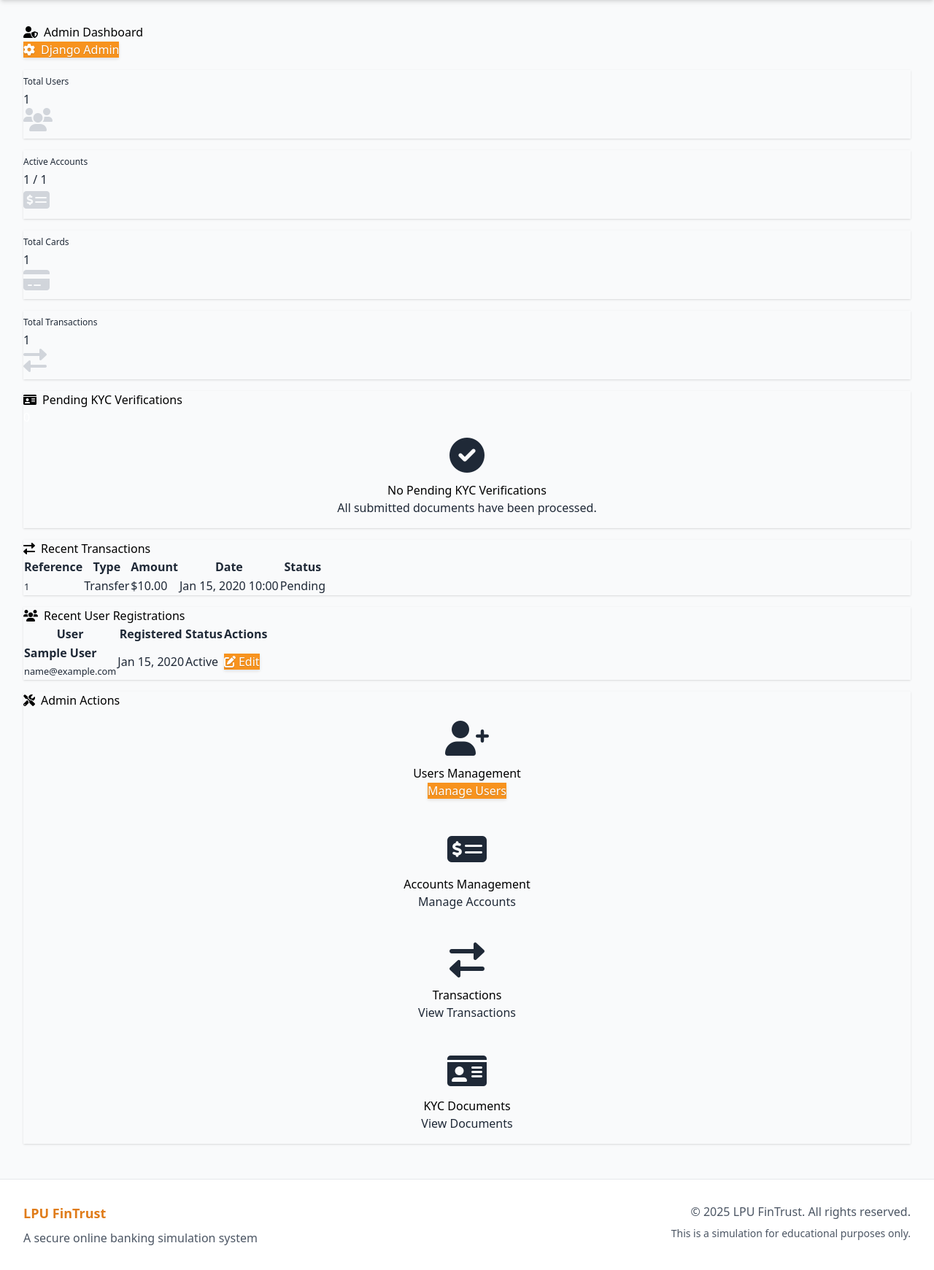
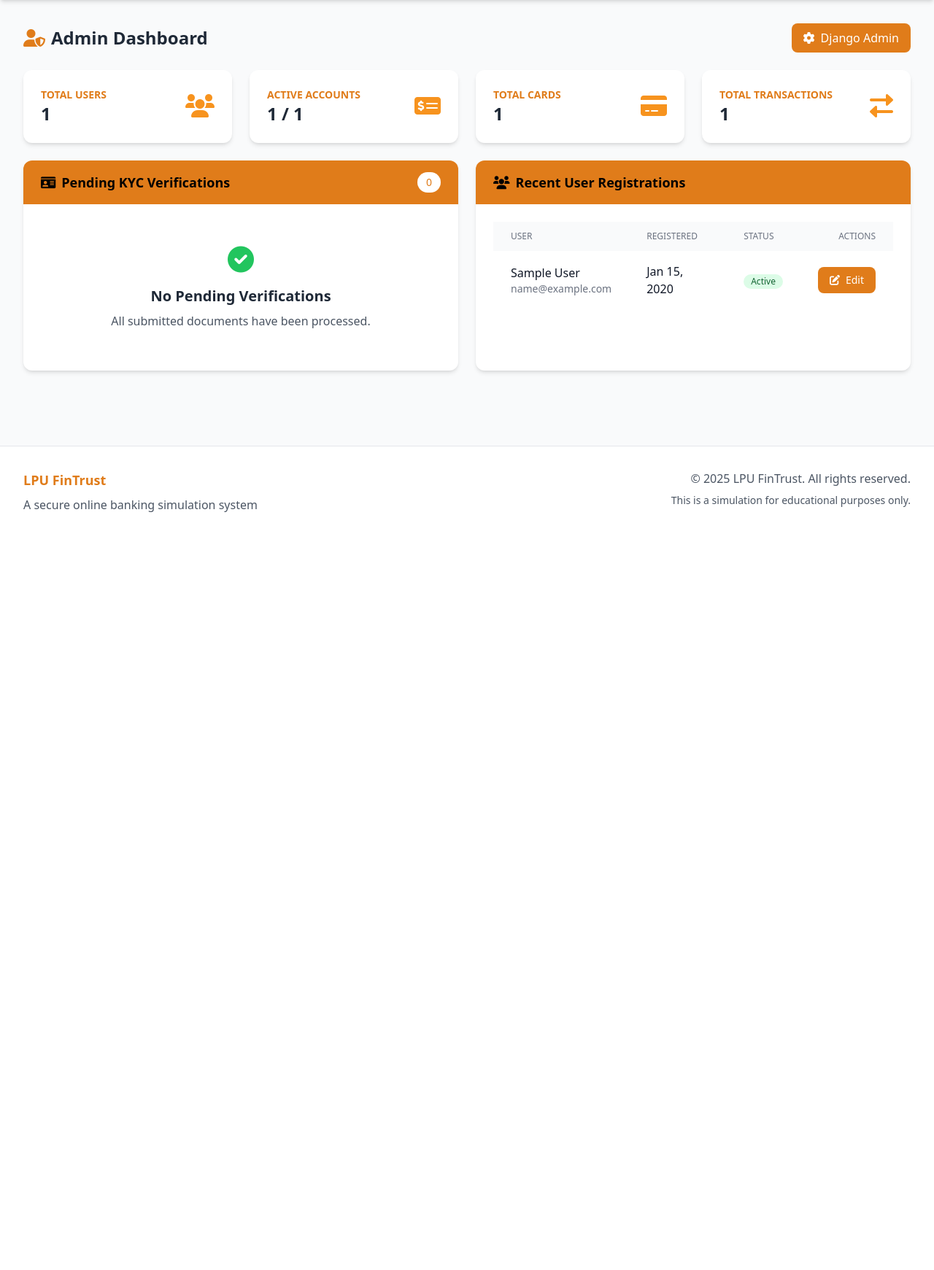
Before and after one commit to joseyawovi/SecureBanking, a Django app: page /dashboard/admin/ in a window 1280 px wide. Shown: the part 64-1805 px from the top of the page at 73% size. After the commit the page ends 766 px from the top, so only its background shows below. Run offline with Django 4.2, Linux system fonts and the light colour scheme; a user stored in the database is signed in; tables that the repository leaves empty hold one stand-in row (values such as "Sample post"); some libraries are stand-ins or nearby versions.

Commit message:
Assistant checkpoint: Update admin dashboard and enhance form styling
Assistant generated file changes:
- banking_system/templates/dashboard/admin_dashboard.html: Modernize admin dashboard with better styling and layout
- banking_system/static/css/style.css: Add enhanced form styling

---

User prompt:

update the form fields and enhance the admin dashboard

Replit-Commit-Author: Assistant
Replit-Commit-Session-Id: 6c52e9f2-af6d-4836-97a5-79d86ed59caf

```diff
--- a/banking_system/templates/dashboard/admin_dashboard.html
+++ b/banking_system/templates/dashboard/admin_dashboard.html
@@ -1,227 +1,107 @@
 {% extends 'base.html' %}
 {% load static %}
 
-{% block title %}Admin Dashboard - SecureBank{% endblock %}
+{% block title %}Admin Dashboard - LPU FinTrust{% endblock %}
 
 {% block content %}
-<div class="d-flex justify-content-between align-items-center mb-4">
-    <h2 class="mb-0"><i class="fas fa-user-shield me-2 text-primary"></i>Admin Dashboard</h2>
-    <a href="{% url 'admin:index' %}" class="btn btn-primary">
-        <i class="fas fa-cog me-2"></i>Django Admin
+<div class="flex justify-between items-center mb-6">
+    <h2 class="text-2xl font-bold text-gray-800"><i class="fas fa-user-shield text-primary-600 mr-2"></i>Admin Dashboard</h2>
+    <a href="{% url 'admin:index' %}" class="bg-primary-600 hover:bg-primary-700 text-white px-4 py-2 rounded-lg transition-all">
+        <i class="fas fa-cog mr-2"></i>Django Admin
     </a>
 </div>
 
 <!-- System Stats Cards -->
-<div class="row mb-4">
-    <div class="col-xl-3 col-md-6 mb-4">
-        <div class="card border-left-primary shadow h-100 py-2">
-            <div class="card-body">
-                <div class="row no-gutters align-items-center">
-                    <div class="col mr-2">
-                        <div class="text-xs font-weight-bold text-primary text-uppercase mb-1">
-                            Total Users</div>
-                        <div class="h5 mb-0 font-weight-bold text-gray-800">{{ total_users }}</div>
-                    </div>
-                    <div class="col-auto">
-                        <i class="fas fa-users fa-2x text-gray-300"></i>
-                    </div>
+<div class="grid grid-cols-1 md:grid-cols-2 lg:grid-cols-4 gap-6 mb-6">
+    <div class="bg-white rounded-xl shadow-md overflow-hidden">
+        <div class="p-6">
+            <div class="flex items-center justify-between">
+                <div>
+                    <p class="text-sm font-semibold text-primary-600 uppercase">Total Users</p>
+                    <p class="text-2xl font-bold text-gray-800">{{ total_users }}</p>
+                </div>
+                <div class="text-primary-500">
+                    <i class="fas fa-users fa-2x"></i>
                 </div>
             </div>
         </div>
     </div>
 
-    <div class="col-xl-3 col-md-6 mb-4">
-        <div class="card border-left-success shadow h-100 py-2">
-            <div class="card-body">
-                <div class="row no-gutters align-items-center">
-                    <div class="col mr-2">
-                        <div class="text-xs font-weight-bold text-success text-uppercase mb-1">
-                            Active Accounts</div>
-                        <div class="h5 mb-0 font-weight-bold text-gray-800">{{ total_active_accounts }} / {{ total_accounts }}</div>
-                    </div>
-                    <div class="col-auto">
-                        <i class="fas fa-money-check-alt fa-2x text-gray-300"></i>
-                    </div>
+    <div class="bg-white rounded-xl shadow-md overflow-hidden">
+        <div class="p-6">
+            <div class="flex items-center justify-between">
+                <div>
+                    <p class="text-sm font-semibold text-primary-600 uppercase">Active Accounts</p>
+                    <p class="text-2xl font-bold text-gray-800">{{ total_active_accounts }} / {{ total_accounts }}</p>
+                </div>
+                <div class="text-primary-500">
+                    <i class="fas fa-money-check-alt fa-2x"></i>
                 </div>
             </div>
         </div>
     </div>
 
-    <div class="col-xl-3 col-md-6 mb-4">
-        <div class="card border-left-info shadow h-100 py-2">
-            <div class="card-body">
-                <div class="row no-gutters align-items-center">
-                    <div class="col mr-2">
-                        <div class="text-xs font-weight-bold text-info text-uppercase mb-1">
-                            Total Cards</div>
-                        <div class="h5 mb-0 font-weight-bold text-gray-800">{{ total_cards }}</div>
-                    </div>
-                    <div class="col-auto">
-                        <i class="fas fa-credit-card fa-2x text-gray-300"></i>
-                    </div>
+    <div class="bg-white rounded-xl shadow-md overflow-hidden">
+        <div class="p-6">
+            <div class="flex items-center justify-between">
+                <div>
+                    <p class="text-sm font-semibold text-primary-600 uppercase">Total Cards</p>
+                    <p class="text-2xl font-bold text-gray-800">{{ total_cards }}</p>
+                </div>
+                <div class="text-primary-500">
+                    <i class="fas fa-credit-card fa-2x"></i>
                 </div>
             </div>
         </div>
     </div>
 
-    <div class="col-xl-3 col-md-6 mb-4">
-        <div class="card border-left-warning shadow h-100 py-2">
-            <div class="card-body">
-                <div class="row no-gutters align-items-center">
-                    <div class="col mr-2">
-                        <div class="text-xs font-weight-bold text-warning text-uppercase mb-1">
-                            Total Transactions</div>
-                        <div class="h5 mb-0 font-weight-bold text-gray-800">{{ total_transactions }}</div>
-                    </div>
-                    <div class="col-auto">
-                        <i class="fas fa-exchange-alt fa-2x text-gray-300"></i>
-                    </div>
+    <div class="bg-white rounded-xl shadow-md overflow-hidden">
+        <div class="p-6">
+            <div class="flex items-center justify-between">
+                <div>
+                    <p class="text-sm font-semibold text-primary-600 uppercase">Total Transactions</p>
+                    <p class="text-2xl font-bold text-gray-800">{{ total_transactions }}</p>
+                </div>
+                <div class="text-primary-500">
+                    <i class="fas fa-exchange-alt fa-2x"></i>
                 </div>
             </div>
         </div>
     </div>
 </div>
 
-<div class="row">
-    <!-- Pending KYC Column -->
-    <div class="col-lg-6">
-        <div class="card shadow mb-4">
-            <div class="card-header bg-primary text-white d-flex justify-content-between align-items-center">
-                <h5 class="mb-0"><i class="fas fa-id-card me-2"></i>Pending KYC Verifications</h5>
-                <span class="badge bg-light text-dark">{{ pending_kyc.count }}</span>
-            </div>
-            <div class="card-body p-0">
-                {% if pending_kyc %}
-                    <div class="table-responsive">
-                        <table class="table table-hover mb-0">
-                            <thead class="table-light">
-                                <tr>
-                                    <th>User</th>
-                                    <th>Document Type</th>
-                                    <th>Uploaded</th>
-                                    <th>Actions</th>
-                                </tr>
-                            </thead>
-                            <tbody>
-                                {% for document in pending_kyc %}
-                                    <tr>
-                                        <td>
-                                            <strong>{{ document.user.full_name }}</strong><br>
-                                            <small class="text-muted">{{ document.user.email }}</small>
-                                        </td>
-                                        <td>{{ document.get_document_type_display }}</td>
-                                        <td>{{ document.uploaded_at|date:"M d, Y" }}</td>
-                                        <td>
-                                            <a href="{% url 'dashboard:verify_kyc_document' document.id %}" class="btn btn-sm btn-primary">
-                                                <i class="fas fa-check-circle me-1"></i>Review
-                                            </a>
-                                        </td>
-                                    </tr>
-                                {% endfor %}
-                            </tbody>
-                        </table>
-                    </div>
-                {% else %}
-                    <div class="text-center py-4">
-                        <i class="fas fa-check-circle text-success fa-3x mb-3"></i>
-                        <h6>No Pending KYC Verifications</h6>
-                        <p class="text-muted">All submitted documents have been processed.</p>
-                    </div>
-                {% endif %}
-            </div>
+<div class="grid grid-cols-1 lg:grid-cols-2 gap-6">
+    <!-- Pending KYC -->
+    <div class="bg-white rounded-xl shadow-md overflow-hidden">
+        <div class="bg-primary-600 text-white px-6 py-4 flex justify-between items-center">
+            <h3 class="text-lg font-semibold"><i class="fas fa-id-card mr-2"></i>Pending KYC Verifications</h3>
+            <span class="bg-white text-primary-600 px-3 py-1 rounded-full text-sm">{{ pending_kyc.count }}</span>
         </div>
-
-        <!-- Recent Transactions -->
-        <div class="card shadow mb-4">
-            <div class="card-header bg-primary text-white">
-                <h5 class="mb-0"><i class="fas fa-exchange-alt me-2"></i>Recent Transactions</h5>
-            </div>
-            <div class="card-body p-0">
-                <div class="table-responsive">
-                    <table class="table table-hover mb-0">
-                        <thead class="table-light">
+        <div class="p-6">
+            {% if pending_kyc %}
+                <div class="overflow-x-auto">
+                    <table class="min-w-full">
+                        <thead class="bg-gray-50">
                             <tr>
-                                <th>Reference</th>
-                                <th>Type</th>
-                                <th>Amount</th>
-                                <th>Date</th>
-                                <th>Status</th>
+                                <th class="px-6 py-3 text-left text-xs font-medium text-gray-500 uppercase">User</th>
+                                <th class="px-6 py-3 text-left text-xs font-medium text-gray-500 uppercase">Document Type</th>
+                                <th class="px-6 py-3 text-left text-xs font-medium text-gray-500 uppercase">Uploaded</th>
+                                <th class="px-6 py-3 text-right text-xs font-medium text-gray-500 uppercase">Actions</th>
                             </tr>
                         </thead>
-                        <tbody>
-                            {% for transaction in recent_transactions %}
-                                <tr>
-                                    <td>
-                                        <small>{{ transaction.reference_id|truncatechars:10 }}</small>
+                        <tbody class="divide-y divide-gray-200">
+                            {% for document in pending_kyc %}
+                                <tr class="hover:bg-gray-50">
+                                    <td class="px-6 py-4">
+                                        <div class="font-medium text-gray-900">{{ document.user.full_name }}</div>
+                                        <div class="text-sm text-gray-500">{{ document.user.email }}</div>
                                     </td>
-                                    <td>
-                                        {% if transaction.transaction_type == 'transfer' %}
-                                            <span class="badge bg-primary">Transfer</span>
-                                        {% elif transaction.transaction_type == 'deposit' %}
-                                            <span class="badge bg-success">Deposit</span>
-                                        {% elif transaction.transaction_type == 'withdrawal' %}
-                                            <span class="badge bg-warning text-dark">Withdrawal</span>
-                                        {% elif transaction.transaction_type == 'card_funding' %}
-                                            <span class="badge bg-info">Card Funding</span>
-                                        {% endif %}
-                                    </td>
-                                    <td>${{ transaction.amount|floatformat:2 }}</td>
-                                    <td>{{ transaction.timestamp|date:"M d, Y H:i" }}</td>
-                                    <td>
-                                        {% if transaction.status == 'completed' %}
-                                            <span class="badge bg-success">Completed</span>
-                                        {% elif transaction.status == 'pending' %}
-                                            <span class="badge bg-warning text-dark">Pending</span>
-                                        {% else %}
-                                            <span class="badge bg-danger">Failed</span>
-                                        {% endif %}
-                                    </td>
-                                </tr>
-                            {% endfor %}
-                        </tbody>
-                    </table>
-                </div>
-            </div>
-        </div>
-    </div>
-
-    <!-- Recent Users Column -->
-    <div class="col-lg-6">
-        <div class="card shadow mb-4">
-            <div class="card-header bg-primary text-white">
-                <h5 class="mb-0"><i class="fas fa-users me-2"></i>Recent User Registrations</h5>
-            </div>
-            <div class="card-body p-0">
-                <div class="table-responsive">
-                    <table class="table table-hover mb-0">
-                        <thead class="table-light">
-                            <tr>
-                                <th>User</th>
-                                <th>Registered</th>
-                                <th>Status</th>
-                                <th>Actions</th>
-                            </tr>
-                        </thead>
-                        <tbody>
-                            {% for user in recent_users %}
-                                <tr>
-                                    <td>
-                                        <strong>{{ user.full_name }}</strong><br>
-                                        <small class="text-muted">{{ user.email }}</small>
-                                    </td>
-                                    <td>{{ user.date_joined|date:"M d, Y" }}</td>
-                                    <td>
-                                        {% if user.is_active and user.is_verified %}
-                                            <span class="badge bg-success">Active</span>
-                                        {% elif user.is_active and not user.is_verified %}
-                                            <span class="badge bg-warning text-dark">Not Verified</span>
-                                        {% else %}
-                                            <span class="badge bg-danger">Inactive</span>
-                                        {% endif %}
-                                    </td>
-                                    <td>
-                                        <a href="{% url 'admin:users_user_change' user.id %}" class="btn btn-sm btn-primary">
-                                            <i class="fas fa-edit me-1"></i>Edit
+                                    <td class="px-6 py-4 text-gray-900">{{ document.get_document_type_display }}</td>
+                                    <td class="px-6 py-4 text-gray-900">{{ document.uploaded_at|date:"M d, Y" }}</td>
+                                    <td class="px-6 py-4 text-right">
+                                        <a href="{% url 'dashboard:verify_kyc_document' document.id %}"
+                                           class="inline-flex items-center px-4 py-2 bg-primary-600 hover:bg-primary-700 text-white text-sm font-medium rounded-lg transition-colors">
+                                            <i class="fas fa-check-circle mr-2"></i>Review
                                         </a>
                                     </td>
                                 </tr>
@@ -229,61 +109,65 @@
                         </tbody>
                     </table>
                 </div>
-            </div>
+            {% else %}
+                <div class="text-center py-8">
+                    <i class="fas fa-check-circle text-green-500 text-4xl mb-4"></i>
+                    <h4 class="text-xl font-semibold text-gray-800 mb-2">No Pending Verifications</h4>
+                    <p class="text-gray-600">All submitted documents have been processed.</p>
+                </div>
+            {% endif %}
         </div>
+    </div>
 
-        <!-- Admin Actions -->
-        <div class="card shadow mb-4">
-            <div class="card-header bg-primary text-white">
-                <h5 class="mb-0"><i class="fas fa-tools me-2"></i>Admin Actions</h5>
-            </div>
-            <div class="card-body">
-                <div class="row">
-                    <div class="col-md-6 mb-3">
-                        <div class="card">
-                            <div class="card-body text-center py-4">
-                                <i class="fas fa-user-plus fa-3x text-primary mb-3"></i>
-                                <h5>Users Management</h5>
-                                <a href="{% url 'admin:users_user_changelist' %}" class="btn btn-sm btn-primary mt-2">
-                                    Manage Users
-                                </a>
-                            </div>
-                        </div>
-                    </div>
-                    <div class="col-md-6 mb-3">
-                        <div class="card">
-                            <div class="card-body text-center py-4">
-                                <i class="fas fa-money-check-alt fa-3x text-success mb-3"></i>
-                                <h5>Accounts Management</h5>
-                                <a href="{% url 'admin:accounts_account_changelist' %}" class="btn btn-sm btn-success mt-2">
-                                    Manage Accounts
-                                </a>
-                            </div>
-                        </div>
-                    </div>
-                    <div class="col-md-6 mb-3">
-                        <div class="card">
-                            <div class="card-body text-center py-4">
-                                <i class="fas fa-exchange-alt fa-3x text-info mb-3"></i>
-                                <h5>Transactions</h5>
-                                <a href="{% url 'admin:transactions_transaction_changelist' %}" class="btn btn-sm btn-info mt-2">
-                                    View Transactions
-                                </a>
-                            </div>
-                        </div>
-                    </div>
-                    <div class="col-md-6 mb-3">
-                        <div class="card">
-                            <div class="card-body text-center py-4">
-                                <i class="fas fa-id-card fa-3x text-warning mb-3"></i>
-                                <h5>KYC Documents</h5>
-                                <a href="{% url 'admin:kyc_kycdocument_changelist' %}" class="btn btn-sm btn-warning mt-2">
-                                    View Documents
-                                </a>
-                            </div>
-                        </div>
-                    </div>
-                </div>
+    <!-- Recent Users -->
+    <div class="bg-white rounded-xl shadow-md overflow-hidden">
+        <div class="bg-primary-600 text-white px-6 py-4">
+            <h3 class="text-lg font-semibold"><i class="fas fa-users mr-2"></i>Recent User Registrations</h3>
+        </div>
+        <div class="p-6">
+            <div class="overflow-x-auto">
+                <table class="min-w-full">
+                    <thead class="bg-gray-50">
+                        <tr>
+                            <th class="px-6 py-3 text-left text-xs font-medium text-gray-500 uppercase">User</th>
+                            <th class="px-6 py-3 text-left text-xs font-medium text-gray-500 uppercase">Registered</th>
+                            <th class="px-6 py-3 text-left text-xs font-medium text-gray-500 uppercase">Status</th>
+                            <th class="px-6 py-3 text-right text-xs font-medium text-gray-500 uppercase">Actions</th>
+                        </tr>
+                    </thead>
+                    <tbody class="divide-y divide-gray-200">
+                        {% for user in recent_users %}
+                            <tr class="hover:bg-gray-50">
+                                <td class="px-6 py-4">
+                                    <div class="font-medium text-gray-900">{{ user.full_name }}</div>
+                                    <div class="text-sm text-gray-500">{{ user.email }}</div>
+                                </td>
+                                <td class="px-6 py-4 text-gray-900">{{ user.date_joined|date:"M d, Y" }}</td>
+                                <td class="px-6 py-4">
+                                    {% if user.is_active and user.is_verified %}
+                                        <span class="inline-flex items-center px-2.5 py-0.5 rounded-full text-xs font-medium bg-green-100 text-green-800">
+                                            Active
+                                        </span>
+                                    {% elif user.is_active and not user.is_verified %}
+                                        <span class="inline-flex items-center px-2.5 py-0.5 rounded-full text-xs font-medium bg-yellow-100 text-yellow-800">
+                                            Not Verified
+                                        </span>
+                                    {% else %}
+                                        <span class="inline-flex items-center px-2.5 py-0.5 rounded-full text-xs font-medium bg-red-100 text-red-800">
+                                            Inactive
+                                        </span>
+                                    {% endif %}
+                                </td>
+                                <td class="px-6 py-4 text-right">
+                                    <a href="{% url 'admin:users_user_change' user.id %}"
+                                       class="inline-flex items-center px-4 py-2 bg-primary-600 hover:bg-primary-700 text-white text-sm font-medium rounded-lg transition-colors">
+                                        <i class="fas fa-edit mr-2"></i>Edit
+                                    </a>
+                                </td>
+                            </tr>
+                        {% endfor %}
+                    </tbody>
+                </table>
             </div>
         </div>
     </div>
```
Also changed, not shown: banking_system/static/css/style.css (+47 -0 lines).
